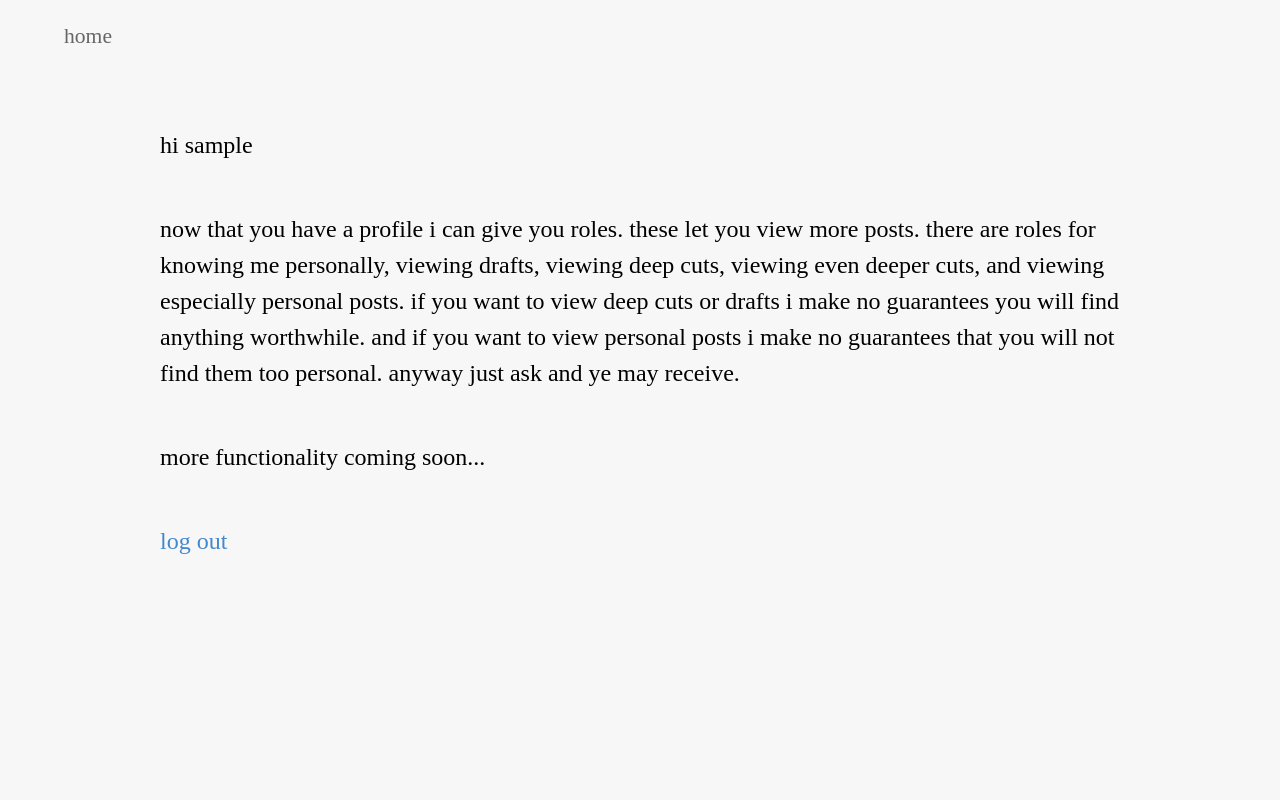
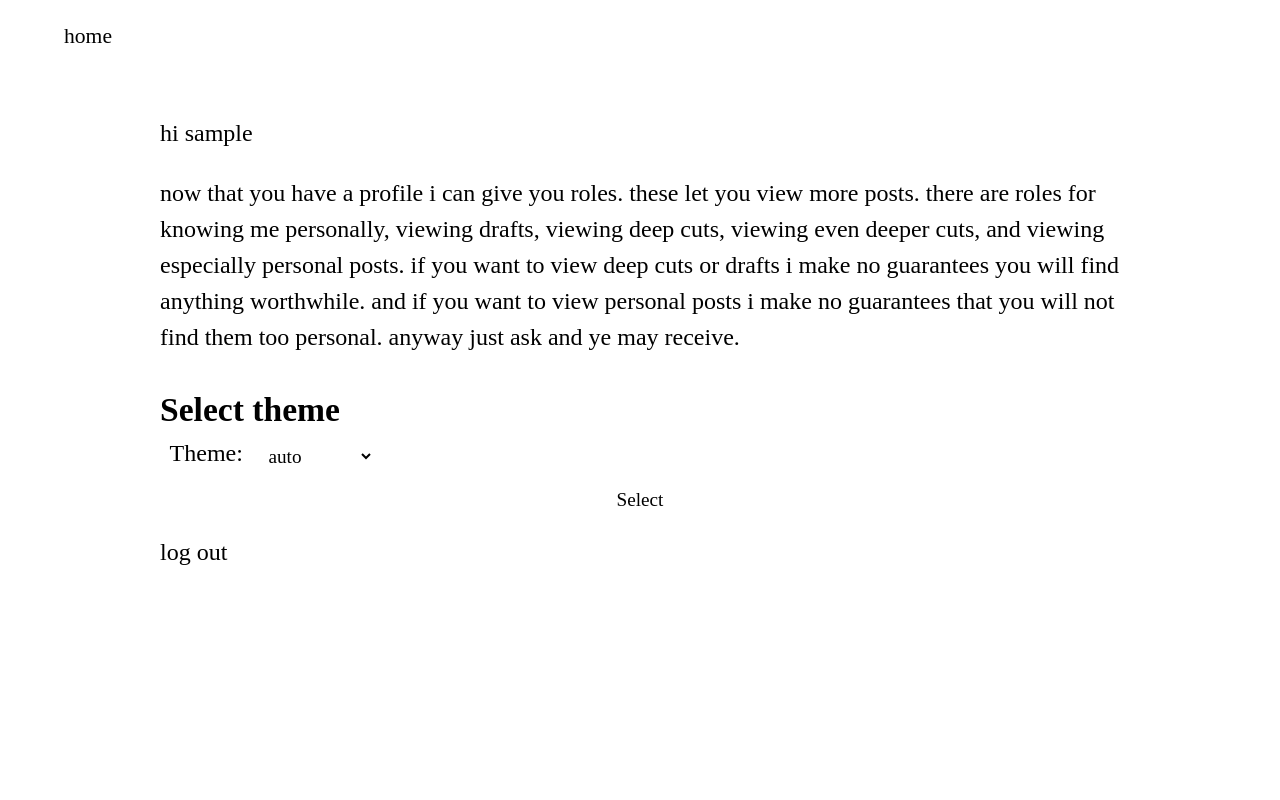
Before and after one commit to damiensnyder/damiens-site-3, a Django app: page /profile/ in a window 1280 px wide. Run offline with Django 3.2, Linux system fonts and the light colour scheme; the visitor is signed in with stand-in values (Sample User, id 1); parts of the project's set-up code (start-up, migrations or seed data) failed here and were passed over; some web fonts are replaced.

Commit message:
add themes

```diff
--- a/accounts/models.py
+++ b/accounts/models.py
@@ -3,5 +3,7 @@ from django.contrib.auth.models import AbstractUser
 
 
 class User(AbstractUser):
+    theme = models.CharField(max_length=30, default="auto")
+
     class Meta:
         db_table = 'auth_user'
--- a/content/forms.py
+++ b/content/forms.py
@@ -4,3 +4,18 @@ from django import forms
 class MessageForm(forms.Form):
     anonymous = forms.BooleanField(label="Send anonymously", required=False)
     body = forms.CharField(label="Message:", max_length=10000, required=True)
+
+
+class ChangeThemeForm(forms.Form):
+    theme = forms.ChoiceField(
+        choices=[
+            ("auto", "auto"),
+            ("light_mode", "light mode"),
+            ("dark_mode", "dark mode"),
+            ("forest", "forest"),
+            ("hacker", "hacker"),
+            ("suffering", "suffering")
+        ],
+        label="Theme:",
+        required=True
+    )
--- a/content/static/base.css
+++ b/content/static/base.css
@@ -2,33 +2,7 @@
 
 :root {
   font-size: 24px;
-  --font-sans: Inter, -apple-system, BlinkMacSystemFont, Helvetica,
-    "Helvetica Neue", Arial, sans-serif;
-  --font-mono: Menlo, monospace;
-  --font-serif: Spectral, "Source Serif Pro", serif;
   font-family: var(--font-serif);
-
-  --bg-primary: #111;
-  --bg-secondary: #333;
-  --bg-tertiary: #222;
-  --text-primary: #ccc;
-  --text-secondary: #aaa;
-  --text-tertiary: #888;
-  --accent-primary: #f70;
-  --accent-secondary: #a51;
-}
-
-@media (prefers-color-scheme: light) {
-  :root {
-    --bg-primary: #f7f7f7;
-    --bg-secondary: #bbb;
-    --bg-tertiary: #ddd;
-    --text-primary: #000;
-    --text-secondary: #333;
-    --text-tertiary: #666;
-    --accent-primary: #48c; /* #c52 for orange */
-    --accent-secondary: #159; /* #951 for orange */
-  }
 }
 
 body {
@@ -237,96 +211,3 @@ flex {
     margin: 0.25rem;
   }
 }
-
-/* FONT FACES */
-
-@font-face {
-  font-family: "Spectral";
-  src: url("/static/fonts/Spectral-ExtraLight.woff2") format("woff2");
-  font-weight: 100 200;
-}
-
-@font-face {
-  font-family: "Spectral";
-  src: url("/static/fonts/Spectral-Light.woff2") format("woff2");
-  font-weight: 300;
-}
-
-@font-face {
-  font-family: "Spectral";
-  src: url("/static/fonts/Spectral-Regular.woff2") format("woff2");
-  font-weight: 400;
-}
-
-@font-face {
-  font-family: "Spectral";
-  src: url("/static/fonts/Spectral-Medium.woff2") format("woff2");
-  font-weight: 500;
-}
-
-@font-face {
-  font-family: "Spectral";
-  src: url("/static/fonts/Spectral-SemiBold.woff2") format("woff2");
-  font-weight: 600;
-}
-
-@font-face {
-  font-family: "Spectral";
-  src: url("/static/fonts/Spectral-Bold.woff2") format("woff2");
-  font-weight: 700;
-}
-
-@font-face {
-  font-family: "Spectral";
-  src: url("/static/fonts/Spectral-ExtraBold.woff2") format("woff2");
-  font-weight: 800 1000;
-}
-
-@font-face {
-  font-family: "Spectral";
-  src: url("/static/fonts/Spectral-ExtraLightItalic.woff2") format("woff2");
-  font-weight: 100 300;
-  font-style: italic;
-}
-
-@font-face {
-  font-family: "Spectral";
-  src: url("/static/fonts/Spectral-LightItalic.woff2") format("woff2");
-  font-weight: 300;
-  font-style: italic;
-}
-
-@font-face {
-  font-family: "Spectral";
-  src: url("/static/fonts/Spectral-RegularItalic.woff2") format("woff2");
-  font-weight: 400;
-  font-style: italic;
-}
-
-@font-face {
-  font-family: "Spectral";
-  src: url("/static/fonts/Spectral-MediumItalic.woff2") format("woff2");
-  font-weight: 500;
-  font-style: italic;
-}
-
-@font-face {
-  font-family: "Spectral";
-  src: url("/static/fonts/Spectral-SemiBoldItalic.woff2") format("woff2");
-  font-weight: 600;
-  font-style: italic;
-}
-
-@font-face {
-  font-family: "Spectral";
-  src: url("/static/fonts/Spectral-BoldItalic.woff2") format("woff2");
-  font-weight: 700;
-  font-style: italic;
-}
-
-@font-face {
-  font-family: "Spectral";
-  src: url("/static/fonts/Spectral-ExtraBoldItalic.woff2") format("woff2");
-  font-weight: 800 1000;
-  font-style: italic;
-}
--- a/content/static/post-body.css
+++ b/content/static/post-body.css
@@ -185,7 +185,8 @@ form {
 }
 
 input,
-button {
+button,
+select {
   margin: 0.25rem;
   padding: 0.2rem 0.25rem;
   border-radius: 6px;
--- a/content/templates/content/base.html
+++ b/content/templates/content/base.html
@@ -4,6 +4,7 @@
     {% load static %}
     <meta charset="utf-8" />
     <link rel="icon" href="{% static 'favicon.png' %}" />
+    <link rel="stylesheet" href="/static/styles/{{ theme }}.css" />
     <link rel="stylesheet" href="{% static 'base.css' %}" />
     <meta name="viewport" content="width=device-width, initial-scale=1" />
 
--- a/content/templates/content/profile.html
+++ b/content/templates/content/profile.html
@@ -1,6 +1,10 @@
 {% extends 'content/base.html' %}
 
 {% block main %}
+
+{% load static %}
+<link rel="stylesheet" href="{% static 'post-body.css' %}">
+
 <p>hi {{ user.username }}</p>
 
 <p>
@@ -13,7 +17,24 @@
     may receive.
 </p>
 
-<p>more functionality coming soon...</p>
+<h2>Select theme</h2>
+
+<form action="{% url 'change_theme' %}" method="post">
+    {% csrf_token %}
+    {% for field in form %}
+      <div class="field">
+        <label>{{ field.label_tag }}</label>
+        {{ field }}
+        {% if field.help_text %}
+        {% endif %}
+      </div>
+      {% for error in field.errors %}
+        <p class="error">{{ error }}</p>
+      {% endfor %}
+      <div class="requirements">{{ field.help_text }}</div>
+    {% endfor %}
+    <button type="submit">Select</button>
+  </form>
 
 <p><a href="{% url 'logout' %}">log out</a></p>
 {% endblock %}
--- a/content/urls.py
+++ b/content/urls.py
@@ -8,6 +8,7 @@ urlpatterns = [
     path('login/', views.login_view, name='login'),
     path('logout/', views.logout_view, name='logout'),
     path('profile/', views.profile, name='profile'),
+    path('profile/change_theme/', views.change_theme, name='change_theme'),
     path('content/', views.all_content_menu, name='all-content-menu'),
     path('content/<int:page_num>/', views.all_content_menu, name='content-paginated'),
     path('shortform/', views.all_shortform_menu, name='all-shortform-menu'),
--- a/content/views.py
+++ b/content/views.py
@@ -6,7 +6,7 @@ from django.contrib.auth.models import Group
 from django.shortcuts import render, redirect
 from random import random
 from content.models import Tag, Content, Shortform, Message
-from content.forms import MessageForm
+from content.forms import ChangeThemeForm, MessageForm
 import datetime
 from accounts.models import User
 from accounts.forms import CreateUser
@@ -40,7 +40,8 @@ def front_page(request):
         'tag': {
             'name': "damien snyder" if random() < 0.95 else "damien spider"
         },
-        'logged_in': request.user.is_authenticated
+        'logged_in': request.user.is_authenticated,
+        'theme': get_theme(request)
     })
 
 
@@ -64,6 +65,7 @@ def all_content_menu(request, page_num=1):
         'url': "content",
         'name': "content"
     }
+    context['theme'] = get_theme(request)
     return render(request, 'content/all-content-menu.html', context)
 
 
@@ -75,6 +77,7 @@ def all_shortform_menu(request, page_num=1):
         'url': "shortform",
         'name': "shortform"
     }
+    context['theme'] = get_theme(request)
     return render(request, 'content/all-shortform-menu.html', context)
 
 
@@ -90,9 +93,11 @@ def tag_or_content(request, url, page_num=1):
             posts = remove_hidden(posts, request)
             context = paginate(posts, page_num)
             context['tag'] = tag
+            context['theme'] = get_theme(request)
             return render(request, 'content/shortform-tag.html', context)
         context = paginate(posts, page_num)
         context['tag'] = tag
+        context['theme'] = get_theme(request)
         return render(request, 'content/tag.html', context)
     except Tag.DoesNotExist:
         return content(request, None, url)
@@ -113,12 +118,14 @@ def content(request, tag_url, post_url):
 
         if not can_access(post, request):
             return render(request, 'content/illegal-hidden-access.html', {
-                'content': post
+                'content': post,
+                'theme': get_theme(request)
             })
 
         return render(request, 'content/content.html', {
             'content': post,
-            'form': MessageForm()
+            'form': MessageForm(),
+            'theme': get_theme(request)
         })
     except Content.DoesNotExist:
         try:
@@ -127,11 +134,13 @@ def content(request, tag_url, post_url):
                 raise Http404(f"No post found with tag \"{tag_url}\" and ID \"{post_url}\"")
             if not can_access(post, request):
                 return render(request, 'content/illegal-hidden-access.html', {
-                    'content': post
+                    'content': post,
+                    'theme': get_theme(request)
                 })
             return render(request, 'content/shortform.html', {
                 'content': post,
-                'form': MessageForm()
+                'form': MessageForm(),
+                'theme': get_theme(request)
             })
         except Shortform.DoesNotExist:
             raise Http404(f"No content found with ID \"{post_url}\"")
@@ -172,7 +181,8 @@ def signup(request):
         form = CreateUser()
     return render(request, 'content/signup.html', {
         'form': form,
-        'tag': {'name': "make an account"}
+        'tag': {'name': "make an account"},
+        'theme': get_theme(request)
     })
 
 
@@ -191,7 +201,8 @@ def login_view(request):
     form = AuthenticationForm()
     return render(request, 'content/login.html', {
         'form': form,
-        'tag': {'name': "log in"}
+        'tag': {'name': "log in"},
+        'theme': get_theme(request)
     })
 
 
@@ -208,7 +219,9 @@ def profile(request):
         return redirect('/login')
     else:
         return render(request, 'content/profile.html', {
-            'user': request.user
+            'user': request.user,
+            'form': ChangeThemeForm(),
+            'theme': get_theme(request)
         })
 
 
@@ -238,3 +251,28 @@ def send_message(request, tag_url, post_url):
             message.save()
         # return content(request, tag_url, post_url)  [gets URL wrong]
         return redirect(f"/{tag_url}/{post_url}/")
+
+
+def change_theme(request):
+    if request.method == "POST":
+        form = ChangeThemeForm(data=request.POST)
+        if form.is_valid():
+            if request.user.is_authenticated:
+                user = request.user
+            else:
+                return redirect(f"/login/")
+            user.theme = form.cleaned_data.get('theme')
+            user.save()
+            return redirect(f"/profile/")
+    print("you suyck!")
+    return redirect(f"/profile/")
+
+
+def upload_file(request):
+    pass
+
+
+def get_theme(request):
+    if request.user.is_authenticated:
+        return request.user.theme
+    return "auto"
```
Also changed, not shown: 1 other file.
